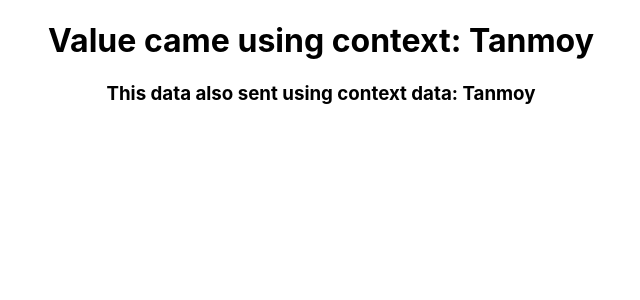
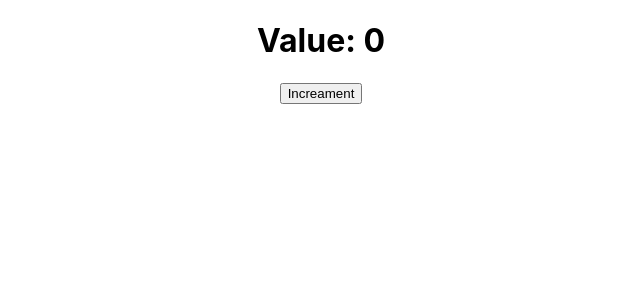
Before and after one commit to tnmy2426/first_react_app, a React (Create React App) app: page / in a window 1280 px wide. Shown: the top 300 px of the page, without its empty margins (319-959 px from the left). Built offline with nearby package versions, Linux system fonts and the light colour scheme.

Commit message:
React Hooks- useState practice

```diff
--- a/src/App.js
+++ b/src/App.js
@@ -1,8 +1,9 @@
 import React from 'react';
 // import logo from './logo.svg';
 import './App.css';
-import CompOne from './components/CompOne';
-import { UserProvider } from './components/UserContext';
+// import CompOne from './components/CompOne';
+import HookCounter from './components/HookCounter';
+// import { UserProvider } from './components/UserContext';
 // import ClickCounterThree from './components/ClickCounterThree';
 // import HoverCounterTwo from './components/HoverCounterTwo';
 // import User from './components/User';
@@ -89,9 +90,12 @@ function App() {
       <ClickCounterTwo name="Rakib" /> */}
       {/* <User render= { (value, increament) => ( <ClickCounterThree value={value} increament={increament} /> )} />
       <User render= { (value, increament) => ( <HoverCounterTwo value={value} increament={increament} /> )} /> */}
-      <UserProvider value= "Tanmoy">
+      {/* <UserProvider value= "Tanmoy">
         <CompOne />
-      </UserProvider>
+      </UserProvider> */}
+
+      {/* REACT HOOKS */}
+      <HookCounter />
     </div>
   );
 }
--- /dev/null
+++ b/src/components/HookCounter.js
@@ -0,0 +1,14 @@
+import React, {useState} from 'react'
+
+const HookCounter = () => {
+
+    const [state, setstate] = useState(0)
+    return (
+        <div>
+            <h1> Value: {state} </h1>
+            <button onClick={() => setstate(state +1)}>Increament</button>
+        </div>
+    )
+}
+
+export default HookCounter
```
